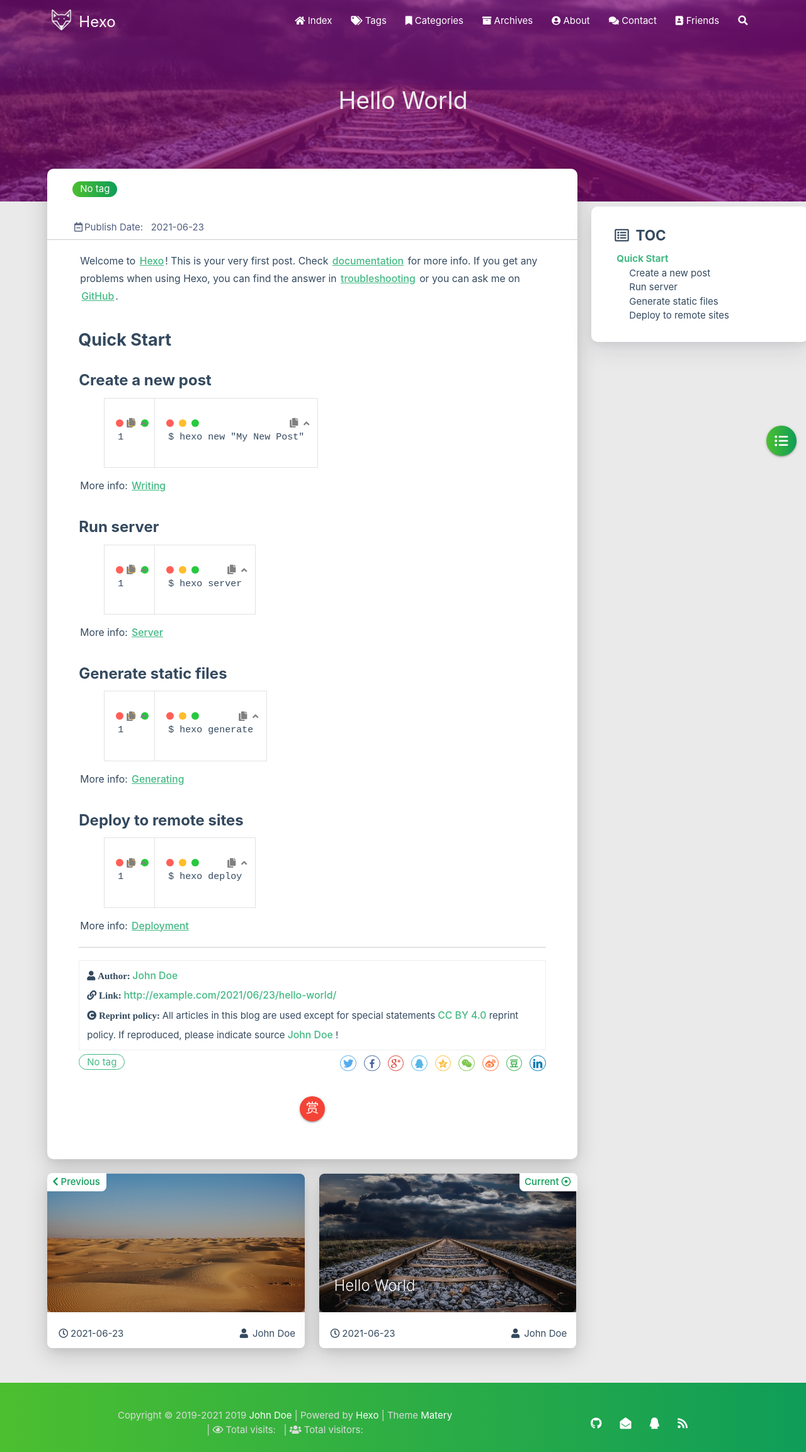
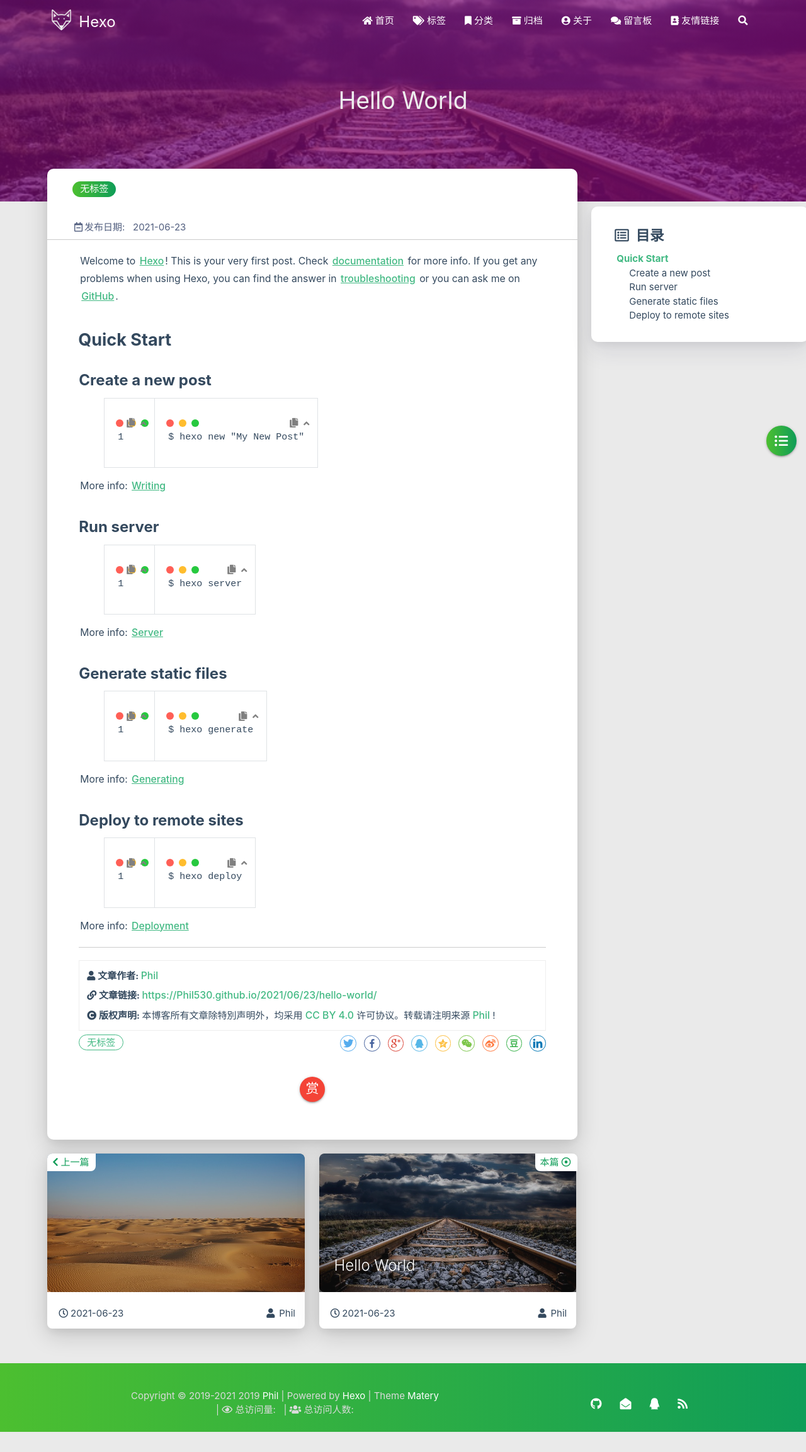
Before and after one commit to Phil530/Phil530.github.io, a plain HTML site: page 2021/06/23/hello-world/index.html in a window 1280 px wide. Shown: the whole page at 63% size. After the commit the page ends 2274 px from the top, so only its background shows below. Drawn offline with Linux system fonts and the light colour scheme; some packages are replaced by stand-ins of ours; no server answers; a script that the page names is missing.

Commit message:
Site updated: 2021-06-23 20:26:28

```diff
--- a/2021/06/23/hello-world/index.html
+++ b/2021/06/23/hello-world/index.html
@@ -1,5 +1,5 @@
 <!DOCTYPE HTML>
-<html lang="en">
+<html lang="zh-CN">
 
 
 <head>
@@ -57,7 +57,7 @@
 
       <i class="fas fa-home" style="zoom: 0.6;"></i>
 
-      <span>Index</span>
+      <span>首页</span>
     </a>
 
   </li>
@@ -68,7 +68,7 @@
 
       <i class="fas fa-tags" style="zoom: 0.6;"></i>
 
-      <span>Tags</span>
+      <span>标签</span>
     </a>
 
   </li>
@@ -79,7 +79,7 @@
 
       <i class="fas fa-bookmark" style="zoom: 0.6;"></i>
 
-      <span>Categories</span>
+      <span>分类</span>
     </a>
 
   </li>
@@ -90,7 +90,7 @@
 
       <i class="fas fa-archive" style="zoom: 0.6;"></i>
 
-      <span>Archives</span>
+      <span>归档</span>
     </a>
 
   </li>
@@ -101,7 +101,7 @@
 
       <i class="fas fa-user-circle" style="zoom: 0.6;"></i>
 
-      <span>About</span>
+      <span>关于</span>
     </a>
 
   </li>
@@ -112,7 +112,7 @@
 
       <i class="fas fa-comments" style="zoom: 0.6;"></i>
 
-      <span>Contact</span>
+      <span>留言板</span>
     </a>
 
   </li>
@@ -123,14 +123,14 @@
 
       <i class="fas fa-address-book" style="zoom: 0.6;"></i>
 
-      <span>Friends</span>
+      <span>友情链接</span>
     </a>
 
   </li>
 
   <li>
     <a href="#searchModal" class="modal-trigger waves-effect waves-light">
-      <i id="searchIcon" class="fas fa-search" title="Search" style="zoom: 0.85;"></i>
+      <i id="searchIcon" class="fas fa-search" title="搜索" style="zoom: 0.85;"></i>
     </a>
   </li>
 </ul>
@@ -160,7 +160,7 @@
 
 			    <i class="fa-fw fas fa-home"></i>
 
-			Index
+			首页
 		</a>
 
         </li>
@@ -171,7 +171,7 @@
 
 			    <i class="fa-fw fas fa-tags"></i>
 
-			Tags
+			标签
 		</a>
 
         </li>
@@ -182,7 +182,7 @@
 
 			    <i class="fa-fw fas fa-bookmark"></i>
 
-			Categories
+			分类
 		</a>
 
         </li>
@@ -193,7 +193,7 @@
 
 			    <i class="fa-fw fas fa-archive"></i>
 
-			Archives
+			归档
 		</a>
 
         </li>
@@ -204,7 +204,7 @@
 
 			    <i class="fa-fw fas fa-user-circle"></i>
 
-			About
+			关于
 		</a>
 
         </li>
@@ -215,7 +215,7 @@
 
 			    <i class="fa-fw fas fa-comments"></i>
 
-			Contact
+			留言板
 		</a>
 
         </li>
@@ -226,7 +226,7 @@
 
 			    <i class="fa-fw fas fa-address-book"></i>
 
-			Friends
+			友情链接
 		</a>
 
         </li>
@@ -430,7 +430,7 @@
                 <div class="col s7">
 
                           <div class="article-tag">
-                            <span class="chip bg-color">No tag</span>
+                            <span class="chip bg-color">无标签</span>
                           </div>
 
                 </div>
@@ -442,7 +442,7 @@
             <div class="post-info">
 
                 <div class="post-date info-break-policy">
-                    <i class="far fa-calendar-minus fa-fw"></i>Publish Date:&nbsp;&nbsp;
+                    <i class="far fa-calendar-minus fa-fw"></i>发布日期:&nbsp;&nbsp;
                     2021-06-23
                 </div>
 
@@ -489,34 +489,34 @@
             <div class="reprint__author">
                 <span class="reprint-meta" style="font-weight: bold;">
                     <i class="fas fa-user">
-                        Author:
+                        文章作者:
                     </i>
                 </span>
                 <span class="reprint-info">
-                    <a href="/about" rel="external nofollow noreferrer">John Doe</a>
+                    <a href="/about" rel="external nofollow noreferrer">Phil</a>
                 </span>
             </div>
             <div class="reprint__type">
                 <span class="reprint-meta" style="font-weight: bold;">
                     <i class="fas fa-link">
-                        Link:
+                        文章链接:
                     </i>
                 </span>
                 <span class="reprint-info">
-                    <a href="http://example.com/2021/06/23/hello-world/">http://example.com/2021/06/23/hello-world/</a>
+                    <a href="https://Phil530.github.io/2021/06/23/hello-world/">https://Phil530.github.io/2021/06/23/hello-world/</a>
                 </span>
             </div>
             <div class="reprint__notice">
                 <span class="reprint-meta" style="font-weight: bold;">
                     <i class="fas fa-copyright">
-                        Reprint policy:
+                        版权声明:
                     </i>
                 </span>
                 <span class="reprint-info">
-                    All articles in this blog are used except for special statements
+                    本博客所有文章除特別声明外，均采用
                     <a href="https://creativecommons.org/licenses/by/4.0/deed.zh" rel="external nofollow noreferrer" target="_blank">CC BY 4.0</a>
-                    reprint policy. If reproduced, please indicate source
-                    <a href="/about" target="_blank">John Doe</a>
+                    许可协议。转载请注明来源
+                    <a href="/about" target="_blank">Phil</a>
                     !
                 </span>
             </div>
@@ -525,7 +525,7 @@
 
     <script async defer>
       document.addEventListener("copy", function (e) {
-        let toastHTML = '<span>Copied successfully, please follow the reprint policy of this article</span><button class="btn-flat toast-action" onclick="navToReprintStatement()" style="font-size: smaller">more</a>';
+        let toastHTML = '<span>复制成功，请遵循本文的转载规则</span><button class="btn-flat toast-action" onclick="navToReprintStatement()" style="font-size: smaller">查看</a>';
         M.toast({html: toastHTML})
       });
 
@@ -540,7 +540,7 @@
                 <div class="post-meta__tag-list" style="display: inline-block;">
 
                         <div class="article-tag">
-                            <span class="chip bg-color">No tag</span>
+                            <span class="chip bg-color">无标签</span>
                         </div>
 
                 </div>
@@ -712,7 +712,7 @@
 
         <div class="article col s12 m6" data-aos="fade-up">
             <div class="article-badge left-badge text-color">
-                <i class="fas fa-chevron-left"></i>&nbsp;Previous</div>
+                <i class="fas fa-chevron-left"></i>&nbsp;上一篇</div>
             <div class="card">
                 <a href="/2021/06/23/%E6%88%91%E7%9A%84%E7%AC%AC%E4%B8%80%E7%AF%87%E5%8D%9A%E5%AE%A2%E6%96%87%E7%AB%A0/">
                     <div class="card-image">
@@ -736,7 +736,7 @@
                         <span class="publish-author">
 
                             <i class="fas fa-user fa-fw"></i>
-                            John Doe
+                            Phil
 
                         </span>
                     </div>
@@ -748,7 +748,7 @@
 
         <div class="article col s12 m6" data-aos="fade-up">
             <div class="article-badge right-badge text-color">
-                Current&nbsp;<i class="far fa-dot-circle"></i>
+                本篇&nbsp;<i class="far fa-dot-circle"></i>
             </div>
             <div class="card">
                 <a href="/2021/06/23/hello-world/">
@@ -773,7 +773,7 @@
                         <span class="publish-author">
 
                             <i class="fas fa-user fa-fw"></i>
-                            John Doe
+                            Phil
 
                         </span>
                     </div>
@@ -811,7 +811,7 @@
     </div>
     <div id="toc-aside" class="expanded col l3 hide-on-med-and-down">
         <div class="toc-widget card" style="background-color: white;">
-            <div class="toc-title"><i class="far fa-list-alt"></i>&nbsp;&nbsp;TOC</div>
+            <div class="toc-title"><i class="far fa-list-alt"></i>&nbsp;&nbsp;目录</div>
             <div id="toc-content"></div>
         </div>
     </div>
@@ -974,7 +974,7 @@
                 <span id="year">2019-2021</span>
 
             <span id="year">2019</span>
-            <a href="/about" target="_blank">John Doe</a>
+            <a href="/about" target="_blank">Phil</a>
             |&nbsp;Powered by&nbsp;<a href="https://hexo.io/" target="_blank">Hexo</a>
             |&nbsp;Theme&nbsp;<a href="https://github.com/blinkfox/hexo-theme-matery" target="_blank">Matery</a>
             <br>
@@ -985,13 +985,13 @@
 
 
                 <span id="busuanzi_container_site_pv">
-                &nbsp;|&nbsp;<i class="far fa-eye"></i>&nbsp;Total visits:&nbsp;
+                &nbsp;|&nbsp;<i class="far fa-eye"></i>&nbsp;总访问量:&nbsp;
                     <span id="busuanzi_value_site_pv" class="white-color"></span>
             </span>
 
 
                 <span id="busuanzi_container_site_uv">
-                &nbsp;|&nbsp;<i class="fas fa-users"></i>&nbsp;Total visitors:&nbsp;
+                &nbsp;|&nbsp;<i class="fas fa-users"></i>&nbsp;总访问人数:&nbsp;
                     <span id="busuanzi_value_site_uv" class="white-color"></span>
             </span>
 
@@ -1044,8 +1044,8 @@
 <div id="searchModal" class="modal">
     <div class="modal-content">
         <div class="search-header">
-            <span class="title"><i class="fas fa-search"></i>&nbsp;&nbsp;Search</span>
-            <input type="search" id="searchInput" name="s" placeholder="Please enter a search keyword"
+            <span class="title"><i class="fas fa-search"></i>&nbsp;&nbsp;搜索</span>
+            <input type="search" id="searchInput" name="s" placeholder="请输入搜索的关键字"
                    class="search-input">
         </div>
         <div id="searchResult"></div>
```
Also changed, not shown: 2021/06/23/我的第一篇博客文章/index.html (+38 -38 lines), 2021/06/23/我的第二篇文章/index.html (+38 -38 lines), archives/2021/06/index.html (+29 -29 lines), archives/2021/index.html (+29 -29 lines), archives/index.html (+29 -29 lines), index.html (+25 -25 lines).
